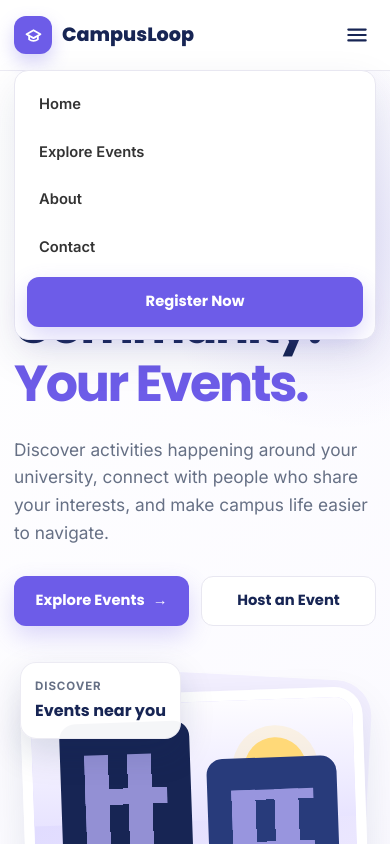
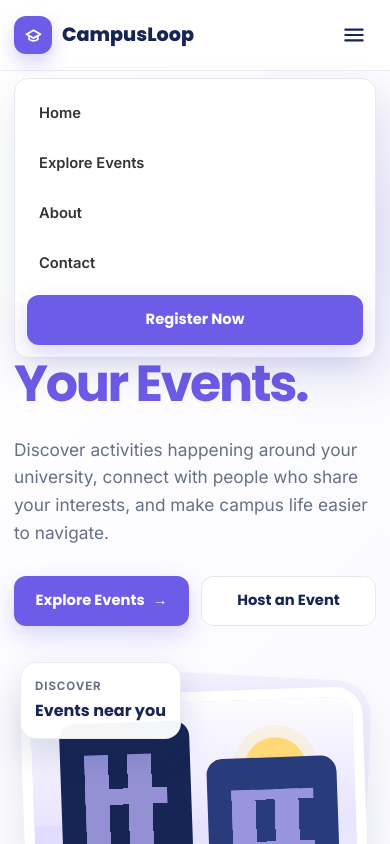
Before and after one commit to aimaakhlaqy79-code/lab17-27110370, a plain HTML site: page index.html in a window 390 px wide. Both pictures are taken after a click on the button "Open navigation". Shown: the top 844 px of the page. Drawn offline with Linux system fonts and the light colour scheme.

Commit message:
Improve mobile responsiveness 5.

```diff
--- a/index.html
+++ b/index.html
@@ -74,6 +74,7 @@
       border-bottom: 1px solid rgba(232, 231, 241, 0.8);
     }
     .nav-inner {
+      position: relative;
       height: 78px;
       display: flex;
       align-items: center;
@@ -107,7 +108,22 @@
     }
     .nav-links a:not(.btn) { transition: color 180ms ease; }
     .nav-links a:not(.btn):hover { color: var(--purple); }
-    .menu-button { display: none; border: 0; background: none; color: var(--navy); cursor: pointer; }
+    .menu-button {
+      display: none;
+      width: 44px;
+      height: 44px;
+      place-items: center;
+      border: 0;
+      border-radius: 12px;
+      background: none;
+      color: var(--navy);
+      cursor: pointer;
+    }
+    .menu-button:hover { background: var(--lavender); }
+    .menu-button:focus-visible, .nav-links a:focus-visible {
+      outline: 3px solid rgba(109, 92, 232, 0.45);
+      outline-offset: 3px;
+    }
 
     .btn {
       min-height: 46px;
@@ -322,13 +338,14 @@
     }
     .events-grid {
       display: grid;
-      grid-template-columns: repeat(4, 1fr);
+      grid-template-columns: repeat(4, minmax(0, 1fr));
       gap: 20px;
     }
     .event-card {
       position: relative;
       display: flex;
       flex-direction: column;
+      min-width: 0;
       min-height: 385px;
       overflow: hidden;
       border: 1px solid var(--border);
@@ -579,13 +596,16 @@
       .container { width: min(100% - 28px, 1120px); }
       .section { padding: 68px 0; }
       .nav-inner { height: 70px; }
-      .menu-button { display: block; }
+      .menu-button { display: grid; }
       .nav-links {
         position: absolute;
-        top: 70px;
-        left: 14px;
-        right: 14px;
-        display: none;
+        top: calc(100% + 8px);
+        left: 0;
+        right: 0;
+        visibility: hidden;
+        opacity: 0;
+        transform: translateY(-8px);
+        pointer-events: none;
         align-items: stretch;
         flex-direction: column;
         gap: 4px;
@@ -594,10 +614,17 @@
         background: var(--white);
         padding: 12px;
         box-shadow: var(--shadow);
+        transition: opacity 180ms ease, transform 180ms ease, visibility 180ms ease;
       }
-      .nav-links.open { display: flex; }
-      .nav-links a:not(.btn) { padding: 10px 12px; }
-      .nav-links .btn { margin-top: 4px; }
+      .nav-links.open {
+        display: flex;
+        visibility: visible;
+        opacity: 1;
+        transform: translateY(0);
+        pointer-events: auto;
+      }
+      .nav-links a:not(.btn) { min-height: 46px; display: flex; align-items: center; padding: 10px 12px; }
+      .nav-links .btn { min-height: 48px; margin-top: 4px; }
       .hero h1 { font-size: clamp(2.55rem, 13vw, 4rem); }
       .hero-art { min-height: 390px; }
       .floating-card.top { left: 6px; }
@@ -621,15 +648,23 @@
       .floating-card { min-width: 150px; }
       .floating-card.bottom { bottom: 4px; }
       .events-grid { grid-template-columns: 1fr; }
-      .event-card { min-height: 350px; }
+      .event-card { min-height: 0; }
       .category-row { grid-template-columns: 1fr; }
       .category-link { border-right: 0; }
       .form-grid, .contact-form { grid-template-columns: 1fr; }
       .field.full { grid-column: auto; }
       .form-card, .contact-form { padding: 20px; }
+      .form-card .btn, .contact-form .btn { min-height: 52px; }
+      input, select, textarea { min-width: 0; font-size: 16px; }
+      input, select { height: 52px; }
       .about-visual { min-height: 360px; }
       .phone { height: 290px; }
       .footer-grid { grid-template-columns: 1fr; }
+    }
+
+    @media (prefers-reduced-motion: reduce) {
+      html { scroll-behavior: auto; }
+      *, *::before, *::after { transition-duration: 0.01ms !important; }
     }
   </style>
 </head>
```
